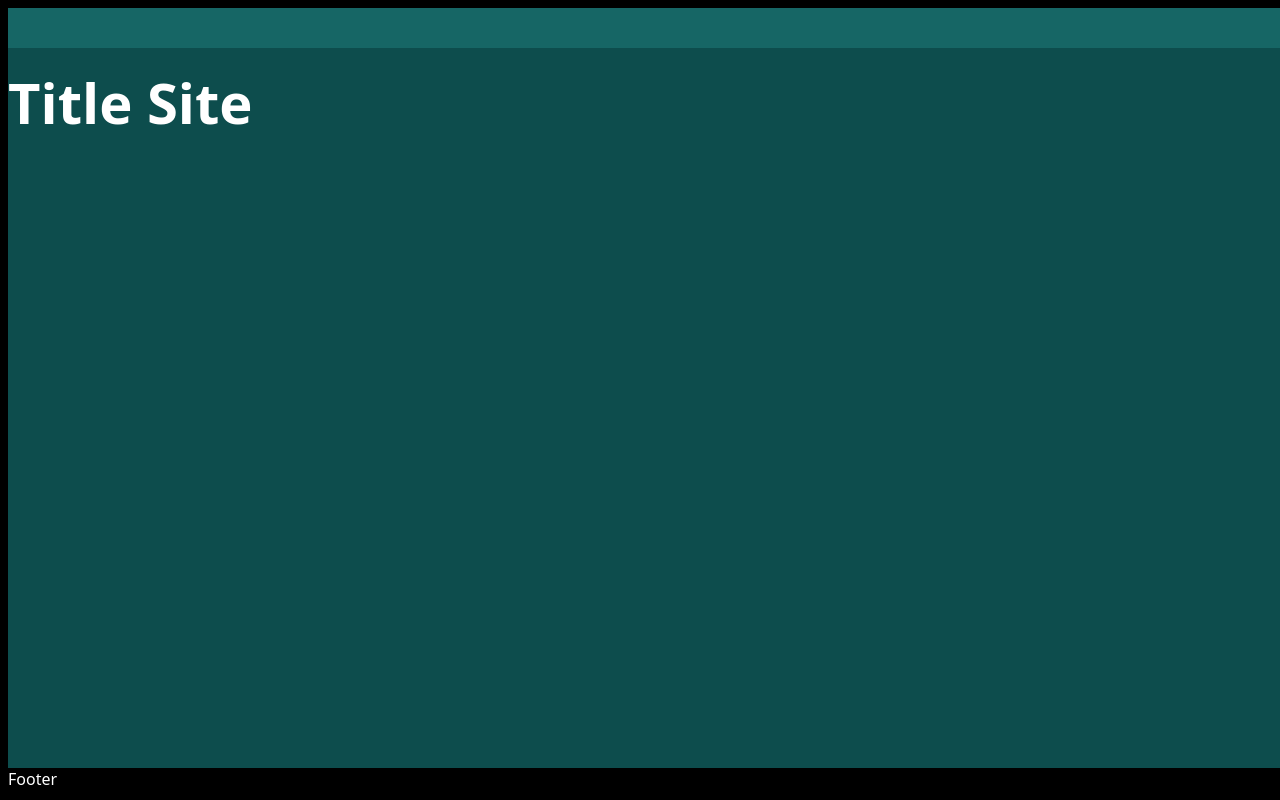
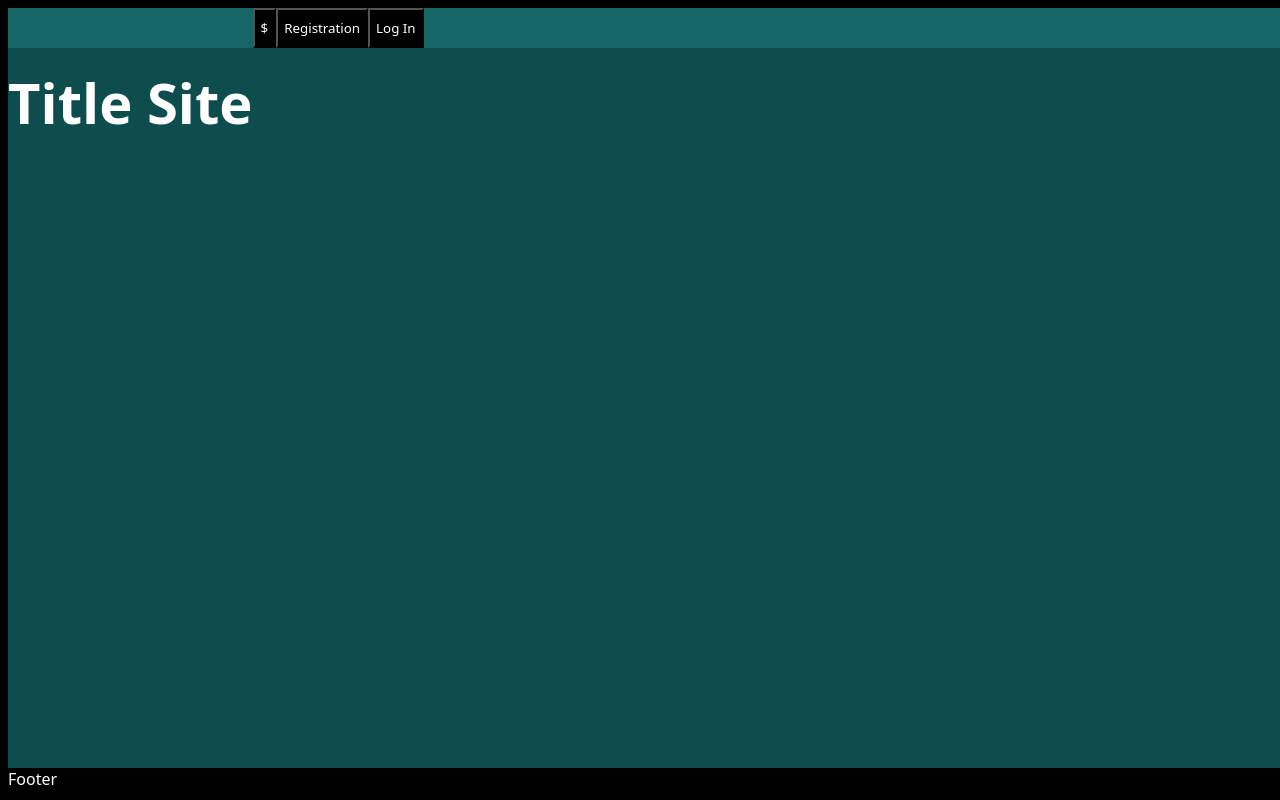
Before and after one commit to LouisWackenier/Payment-Process, a React (Vite) app: page / in a window 1280 px wide. Built offline with nearby package versions, Linux system fonts and the light colour scheme.

Commit message:
Navbar buttons

```diff
--- a/src/components/Navbar.jsx
+++ b/src/components/Navbar.jsx
@@ -13,10 +13,18 @@ const Title = styled.h3`
    background-color: transparent;
 `;
 
+const Buttons = styled.button`
+    text-align: center;
+    font-weight: 1rem;
+`;
+
 const Navbar = () => {
   return (
     <MainContainer>
          <Title>Title Site</Title>
+         <Buttons>$</Buttons>
+         <Buttons>Registration</Buttons>
+         <Buttons>Log In</Buttons>
     </MainContainer>
   )
 }
```
